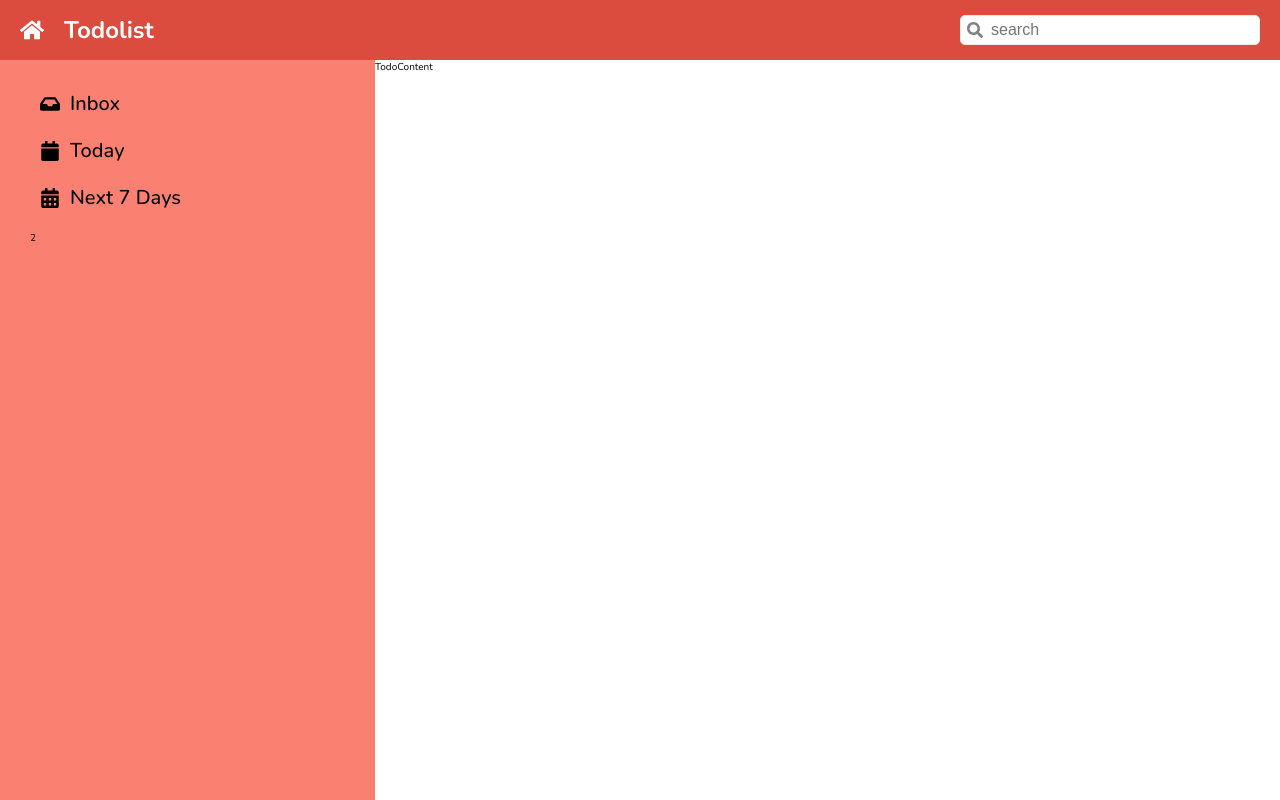
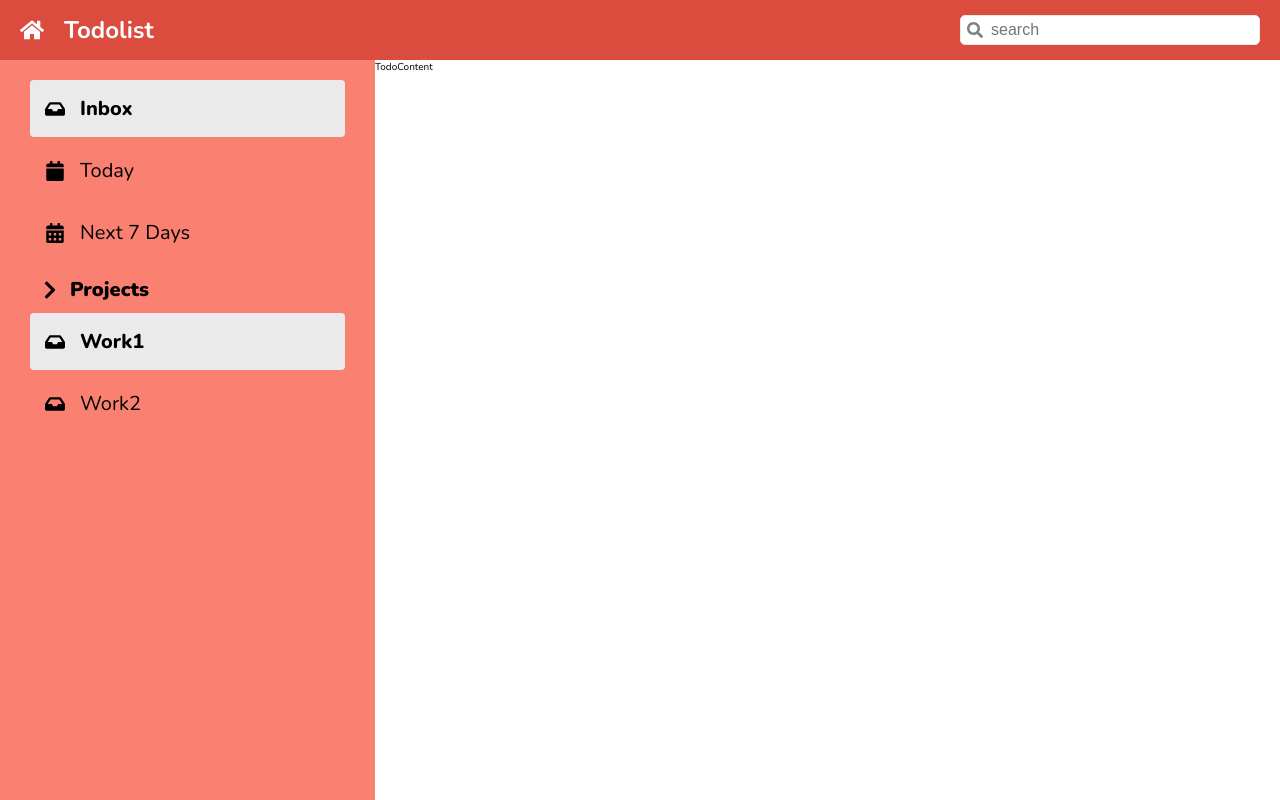
Before and after one commit to Droped17/cc15-my-todolist, a React (Create React App) app: page / in a window 1280 px wide. Built offline with nearby package versions, Linux system fonts and the light colour scheme.

Commit message:
refactor: create Lists component

```diff
--- a/src/App.jsx
+++ b/src/App.jsx
@@ -1,9 +1,30 @@
-import { FaCalendar, FaCalendarAlt, FaInbox } from "react-icons/fa";
+import {
+  FaCalendar,
+  FaCalendarAlt,
+  FaChevronDown,
+  FaInbox,
+} from "react-icons/fa";
 import "./app.scss";
 import Header from "./components/Header";
-import ListItem from "./components/ListItem";
+import Lists from "./components/Lists";
 
 function App() {
+  const generalLists = [
+    { id: 1, text: "Inbox", active: true, icon: <FaInbox></FaInbox> },
+    { id: 2, text: "Today", active: false, icon: <FaCalendar></FaCalendar> },
+    {
+      id: 3,
+      text: "Next 7 Days",
+      active: false,
+      icon: <FaCalendarAlt></FaCalendarAlt>,
+    },
+  ];
+
+  const projectLists = [
+    { id: 1, text: "Work1", active: true, icon: <FaInbox></FaInbox> },
+    { id: 2, text: "Work2", active: false, icon: <FaInbox></FaInbox> },
+  ];
+
   return (
     <div className="todo">
       <div className="todo__header">
@@ -12,26 +33,24 @@ function App() {
       <div className="todo__sidebar">
         <aside className="sidebar">
           <section className="sidebar__category">
-            <ul className="list">
-              <ListItem
-                name="Inbox"
-                icon={<FaInbox className="list__item__icon"></FaInbox>}
-              ></ListItem>
+            <Lists data={generalLists}></Lists>
+          </section>
 
-              <ListItem
-                name="Today"
-                icon={<FaCalendar className="list__item__icon"></FaCalendar>}
-              ></ListItem>
+          <section className="sidebar__category">
+            <div className="accordion">
+              {/* Toggle */}
+              <div className="accordion__toggle">
+                <li className="accordion__item">
+                  <FaChevronDown className="accordion__item__icon accordion__item__active"></FaChevronDown>
+                  <p className="accordion__item__text">Projects</p>
+                </li>
+              </div>
 
-              <ListItem
-                name="Next 7 Days"
-                icon={
-                  <FaCalendarAlt className="list__item__icon"></FaCalendarAlt>
-                }
-              ></ListItem>
-            </ul>
+              {/* List */}
+              <Lists data={projectLists}></Lists>
+
+            </div>
           </section>
-          <section className="sidebar__category">2</section>
         </aside>
       </div>
       <div className="todo__content">TodoContent</div>
--- a/src/app.scss
+++ b/src/app.scss
@@ -1,4 +1,6 @@
 @import "./index.scss";
+
+/* SCSS: mixin,extend */
 
 .todo {
   display: grid;
@@ -14,7 +16,6 @@
 
     grid-row: 1/2; //start/end
     grid-column: 1/-1;
-
   }
   &__sidebar {
     // grid-row-start: 2;
@@ -24,7 +25,6 @@
 
     grid-row: 2/-1;
     grid-column: 1/2; //1 / span 1; เหมือนขยับไปอีก 1
-
   }
 
   &__content {
@@ -35,41 +35,39 @@
 
     grid-row: 2/-1;
     grid-column: 2/-1;
-
   }
 }
 
-
-.sidebar{
+.sidebar {
   display: flex;
   flex-direction: column;
-  gap: 10px;
+  gap: 5px;
   padding: 20px 30px;
   height: calc(100vh - $header-height);
   background-color: salmon;
 }
 
-.list{
-
-  &__item{
+.accordion {
+  &__item {
     display: flex;
     align-items: center;
     gap: 10px;
     font-size: 2rem;
     padding: 10px;
     border-radius: 4px;
+    font-weight: 900;
 
-      &:hover{
-        background-color: $grey-light;
+    &__icon {
       cursor: pointer;
+      transition: 1s;
     }
 
-    &__item{
-
+    &__active {
+      transform: rotate(-90deg);
     }
 
-    &__text{
-      font-weight: 500;
+    &__text {
+      font-weight: inherit;
     }
 
   }
--- a/src/components/ListItem.jsx
+++ b/src/components/ListItem.jsx
@@ -1,14 +1,28 @@
 import "./ListItem.scss";
 
+/*
+  props={
+    text: string
+    icon: <Component/>
+    active: boolean
+  };
+
+*/
+
 function ListItem(props) {
+
+  const ListClassName = `list__item ${props.active ? "active" : ""}`
+//not active: TextClassName = 'list__item__text';
+//active : TextClassName ='list__item__text active';
   return (
     <>
-      <li className="list__item">
+      <li className={ListClassName}>
         {props.icon}
-        <p className="list__item__text">{props.name}</p>
+        <p className='list__item__text'>{props.name}</p>
       </li>
     </>
   );
 }
 
+
 export default ListItem;
--- a/src/components/ListItem.scss
+++ b/src/components/ListItem.scss
@@ -0,0 +1,33 @@
+@import '../index.scss';
+
+.list{
+  display: flex;
+  flex-direction: column;
+  gap: 5px;
+
+    &__item{
+        display: flex;
+        align-items: center;
+        gap: 15px;
+        font-size: 2rem;
+        padding: 15px;
+        border-radius: 4px;
+        font-weight: 400;
+
+        &:hover{
+          background-color: $grey-light;
+          cursor: pointer;
+
+        }
+
+      &__text{
+        font-weight: inherit;
+      }
+
+    }
+  }
+
+  .active{
+    font-weight: 750;
+    background-color: $grey-light;
+  }
--- /dev/null
+++ b/src/components/Lists.jsx
@@ -0,0 +1,42 @@
+/*
+    props = {
+        lists = Array <{id:number,text:string,icon:<Component/> ,active: boolean}>
+    };
+
+*/
+
+import ListItem from "./ListItem";
+
+/*
+               spread props เป็นทางเลือก
+               <ListItem
+                key={obj.id}
+                {...obj}
+              ></ListItem> */
+
+/*
+                generalLists.map((obj)=>{
+                  obj.key = obj.id;
+                  delete obj.id;
+                  return <ListItem {...obj} />
+                });
+
+              */
+function Lists(props) {
+  return (
+    <>
+      <ul className="list">
+        {props.data.map((obj) => (
+          <ListItem
+            key={obj.id}
+            name={obj.text}
+            icon={obj.icon}
+            active={obj.active}
+          ></ListItem>
+        ))}
+      </ul>
+    </>
+  );
+}
+
+export default Lists;
--- /dev/null
+++ b/src/components/Lists.scss
@@ -0,0 +1 @@
+@import '../index.scss';
```
Lines whose indentation alone changed are shown as unchanged.
